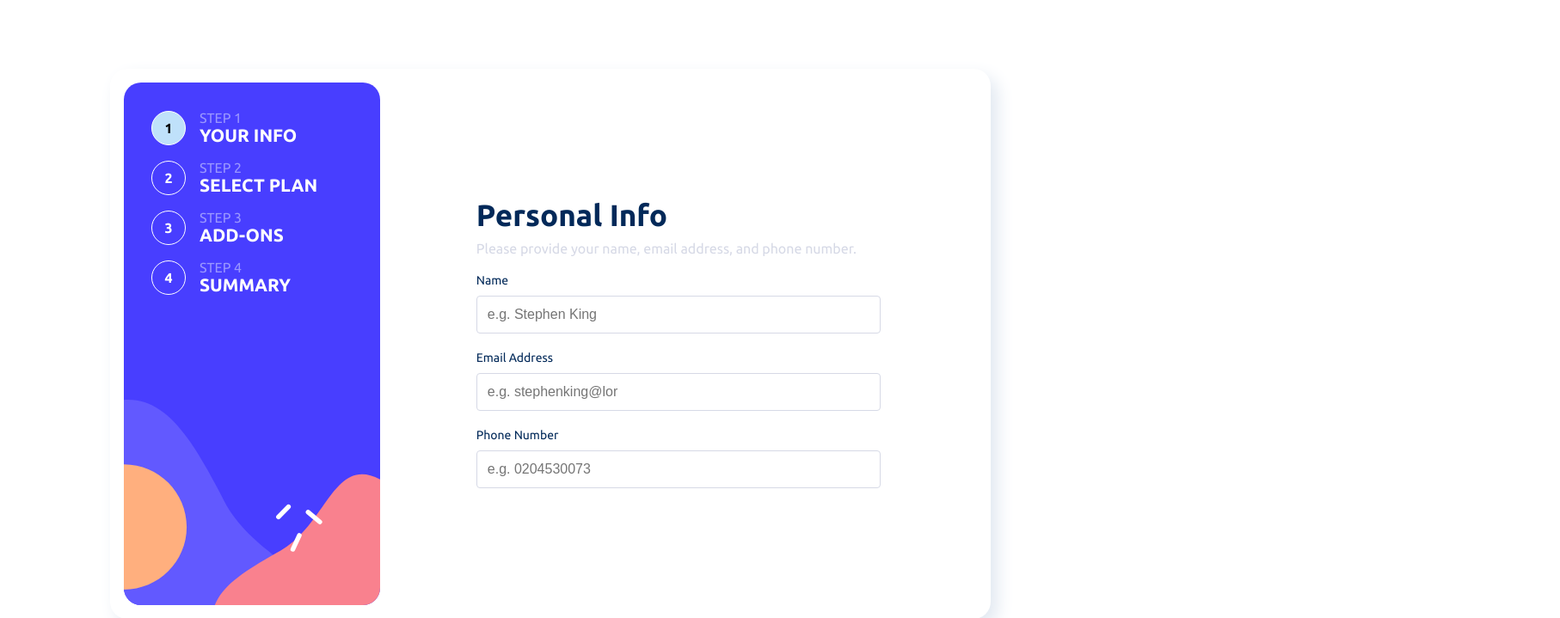
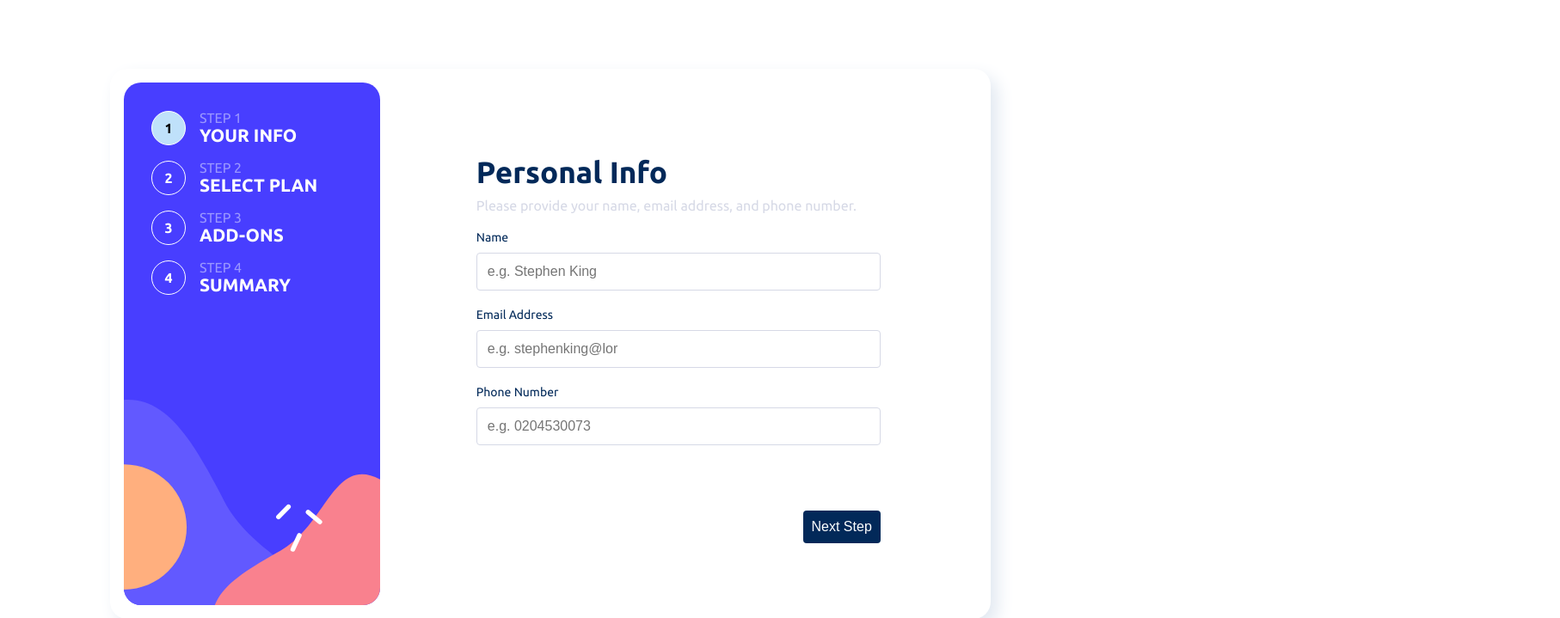
Before and after one commit to Pe-KaY/multi-step-form, an Angular app: page / in a window 1280 px wide. Shown: the top 719 px of the page at 86% size, 1814 px wide, since content can reach past the window. Built offline with nearby package versions, Linux system fonts and the light colour scheme.

Commit message:
readme update

```diff
--- a/src/app/personalinfo/personalinfo.component.css
+++ b/src/app/personalinfo/personalinfo.component.css
@@ -63,8 +63,8 @@
     display: flex;
     justify-content: flex-end;
     align-items: flex-end;
-    /* margin-top: 150px; */
-    position: absolute;
+    margin-top: 180px;
+    /* position: absolute; */
 }
 .next-btn {
     padding: 0.625em 1.25em;
```
Also changed, not shown: 1 other file (tests, documents, lock files or other folders).
